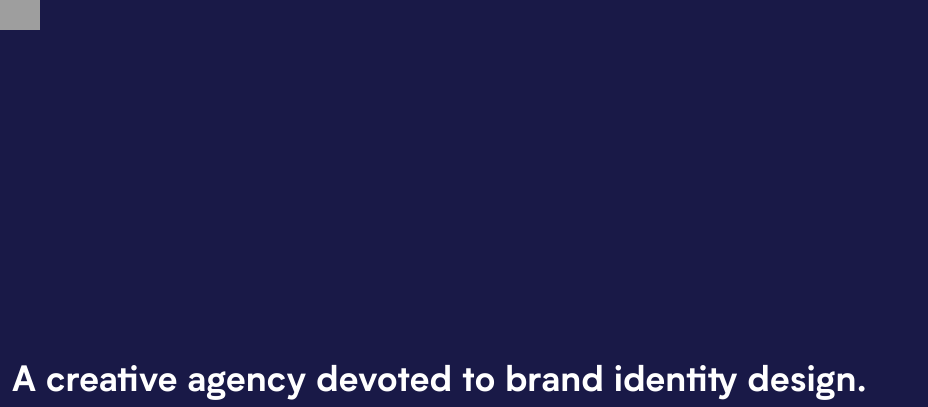
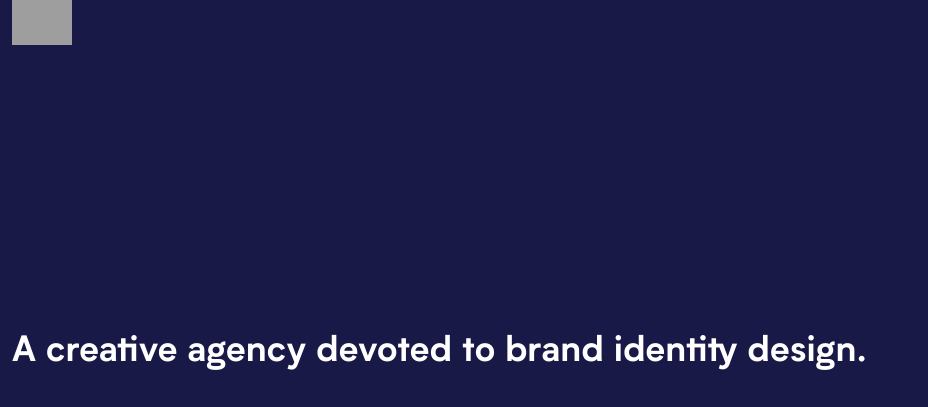
Before and after one commit to polyfen/oldpolyfen, a PHP site: page / in a window 1280 px wide. Shown: the top 407 px of the page, without its empty margins (0-928 px from the left). Run offline with PHP 8.4, Linux system fonts and the light colour scheme; some libraries are stand-ins or nearby versions; grey boxes are pictures that could not be loaded.

Commit message:
Added header CSS styles

```diff
--- a/libs/css/header.css
+++ b/libs/css/header.css
@@ -1,4 +1,18 @@
 /*---------- HEADER start ------------*/
+
+header {
+  position: absolute;
+  z-index: 2;
+  top: 0;
+  left: 0;
+}
+
+header img#logo {
+  height: 45px;
+  width: auto;
+  margin-top: 18;
+  margin-left: 12px;
+}
 
 /*---------- HEADER end ------------*/
 
--- a/sections/header.php
+++ b/sections/header.php
@@ -1,3 +1,3 @@
 <header>
-  <img src="../imgs/logo/EMBLEM_PLY_RGB_2-hues_Negative_No-Margin.svg" height="30px" width="auto" alt="Polyfen">
+  <img src="../imgs/logo/EMBLEM_PLY_RGB_2-hues_Negative_No-Margin.svg" id="logo" alt="Polyfen">
 </header>
```
